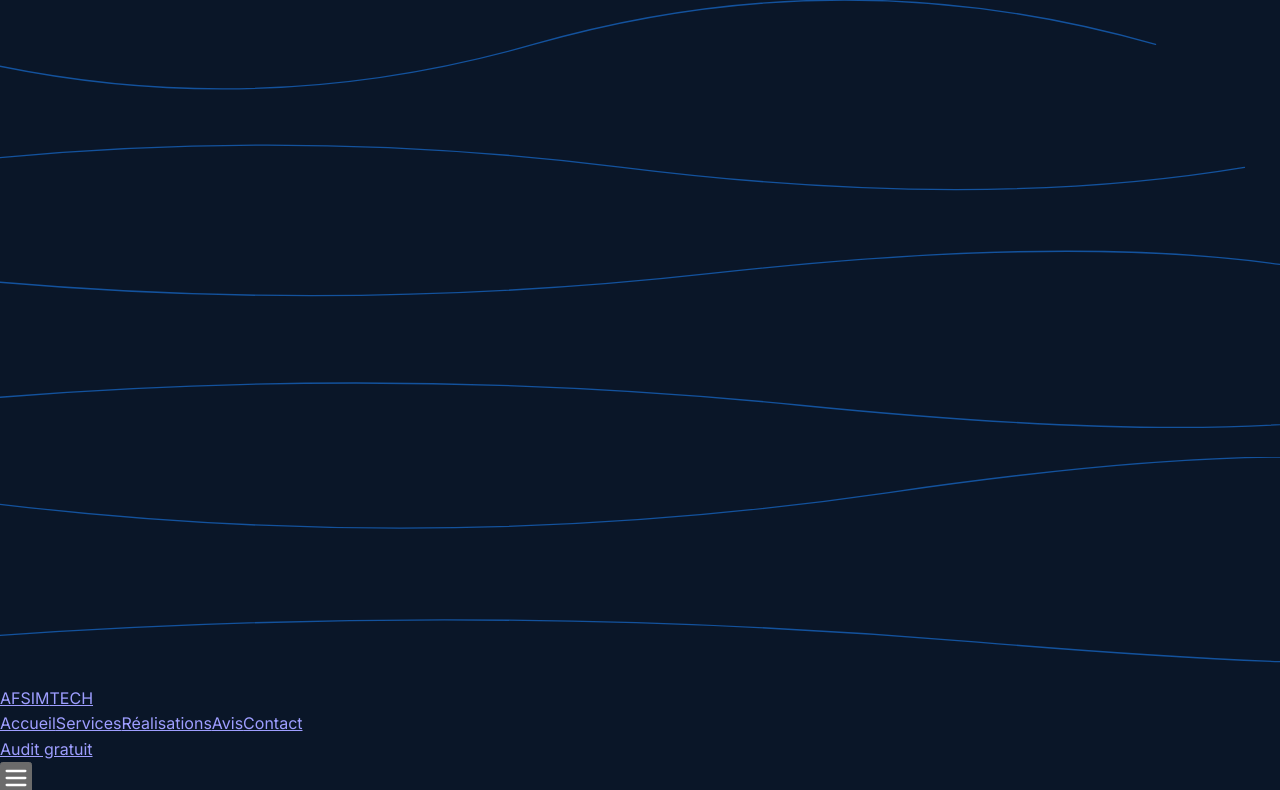
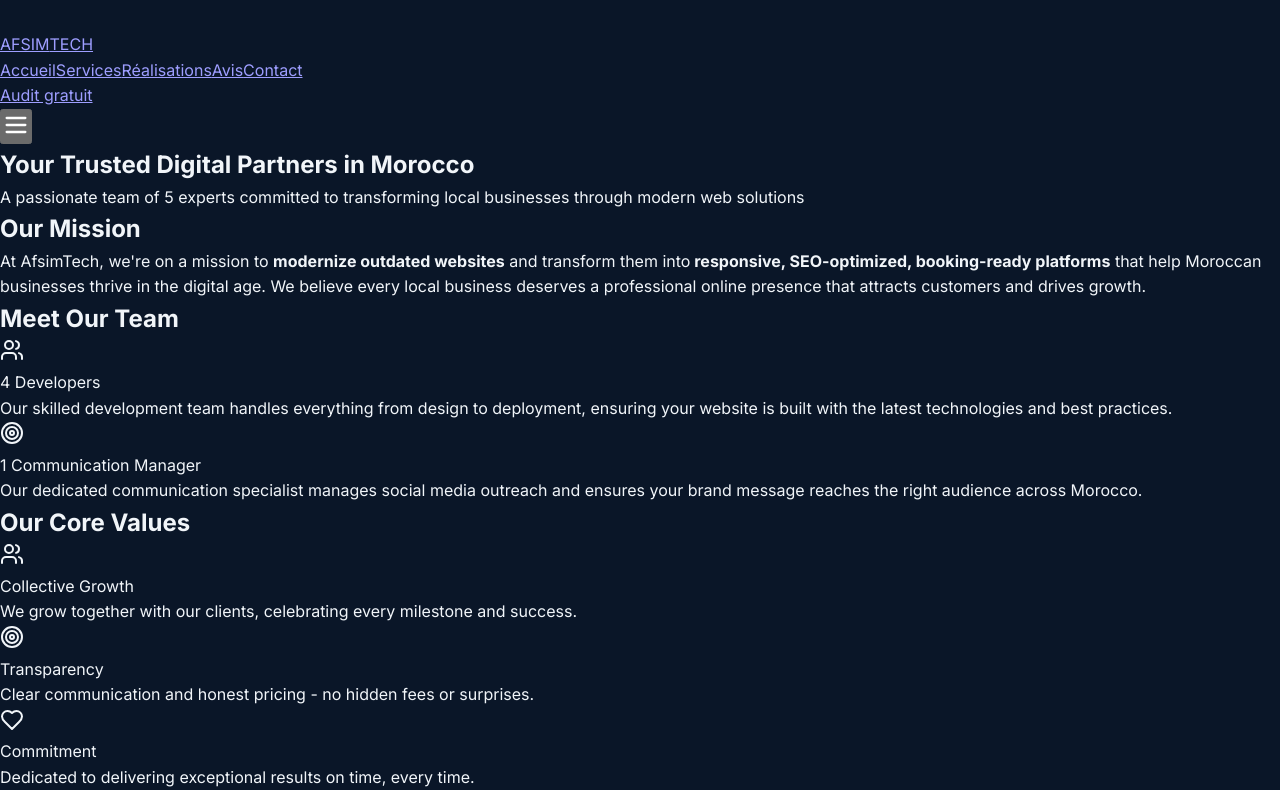
Before and after one commit to Dilali-Ismail/AFSIM.tech, a Next.js app: page /about-us in a window 1280 px wide. Shown: the top 790 px of the page. Built offline with nearby package versions, Linux system fonts and the light colour scheme.

Commit message:
change the background 3

```diff
--- a/components/radial-background.tsx
+++ b/components/radial-background.tsx
@@ -2,77 +2,64 @@
 
 import React from 'react';
 
+// Bokeh particle positions (deterministic, no random for build stability)
+const bokehParticles = [
+    { x: 15, y: 20, size: 3, begin: '0s', duration: 8 },
+    { x: 75, y: 10, size: 2, begin: '-1.5s', duration: 10 },
+    { x: 40, y: 60, size: 4, begin: '-3s', duration: 12 },
+    { x: 85, y: 45, size: 2, begin: '-0.5s', duration: 9 },
+    { x: 25, y: 80, size: 3, begin: '-2s', duration: 11 },
+    { x: 60, y: 25, size: 2, begin: '-4s', duration: 7 },
+    { x: 90, y: 70, size: 3, begin: '-1s', duration: 13 },
+    { x: 10, y: 55, size: 2, begin: '-3.5s', duration: 8 },
+    { x: 50, y: 90, size: 4, begin: '-2.5s', duration: 10 },
+    { x: 70, y: 80, size: 2, begin: '-0.8s', duration: 9 },
+    { x: 30, y: 35, size: 3, begin: '-4.5s', duration: 11 },
+    { x: 55, y: 50, size: 2, begin: '-1.2s', duration: 8 },
+];
+
 export function RadialBackground() {
-    // Generate a few lines with slightly different timings
-    const lines = [
-        { d: "M-100,50 Q250,150 600,50 T1300,50", dur: "15s", begin: "0s", top: "10%" },
-        { d: "M-100,60 Q300,10 700,60 T1400,60", dur: "18s", begin: "-2s", top: "25%" },
-        { d: "M-100,50 Q350,100 800,50 T1500,50", dur: "20s", begin: "-5s", top: "40%" },
-        { d: "M-100,70 Q400,20 900,70 T1600,70", dur: "22s", begin: "-1s", top: "55%" },
-        { d: "M-100,40 Q450,120 1000,40 T1700,40", dur: "16s", begin: "-3s", top: "70%" },
-        { d: "M-100,80 Q500,30 1100,80 T1800,80", dur: "25s", begin: "-8s", top: "85%" },
-    ];
-
     return (
         <div className="fixed inset-0 z-0 pointer-events-none overflow-hidden">
             {/* Base: very dark navy */}
             <div className="absolute inset-0" style={{ background: 'rgb(10, 15, 30)' }} />
 
-            {/* Subtle Ambient Glow */}
+            {/* Cinematic radial glow — brand blue center, breathing */}
             <div
-                className="absolute inset-0 opacity-20 bg-glow-breathe"
+                className="absolute inset-0 bg-glow-breathe"
                 style={{
-                    background: `radial-gradient(circle at 50% 50%, rgba(26, 123, 236, 0.15) 0%, transparent 80%)`,
+                    background: `radial-gradient(ellipse 70% 60% at 50% 50%, rgba(26, 123, 236, 0.45) 0%, rgba(26, 123, 236, 0.15) 35%, rgba(10, 15, 30, 0) 70%)`,
                 }}
             />
 
-            {/* Wavy Lines Pattern */}
-            <div className="absolute inset-0 opacity-10">
-                {lines.map((line, i) => (
-                    <svg
-                        key={i}
-                        className="absolute w-full h-32"
-                        style={{ top: line.top }}
-                        viewBox="0 0 1440 120"
-                        preserveAspectRatio="none"
-                    >
-                        <path
-                            d={line.d}
-                            fill="none"
-                            stroke="rgba(26, 123, 236, 0.6)"
-                            strokeWidth="1.5"
-                            strokeLinecap="round"
-                        >
-                            <animate
-                                attributeName="d"
-                                dur={line.dur}
-                                begin={line.begin}
-                                repeatCount="indefinite"
-                                values={`
-                                    ${line.d};
-                                    M-100,80 Q400,-20 900,80 T1900,80;
-                                    ${line.d}
-                                `}
-                            />
-                        </path>
-                    </svg>
-                ))}
-            </div>
-
-            {/* Secondary diagonal grid / texture for depth (Optional but fits "lines" theme) */}
+            {/* Secondary depth glow — slightly offset for cinematic depth */}
             <div
-                className="absolute inset-0 opacity-[0.03]"
+                className="absolute inset-0"
                 style={{
-                    backgroundImage: `linear-gradient(rgba(26, 123, 236, 0.2) 1px, transparent 1px), linear-gradient(90deg, rgba(26, 123, 236, 0.2) 1px, transparent 1px)`,
-                    backgroundSize: '40px 40px'
+                    background: `radial-gradient(ellipse 40% 40% at 30% 70%, rgba(26, 80, 200, 0.18) 0%, transparent 60%),
+                                 radial-gradient(ellipse 30% 30% at 75% 20%, rgba(26, 123, 236, 0.12) 0%, transparent 60%)`,
                 }}
             />
 
             {/* Film grain texture */}
-            <div className="absolute inset-0 bg-film-grain opacity-[0.03]" />
+            <div className="absolute inset-0 bg-film-grain opacity-[0.035]" />
 
-            {/* Darkening Overlay for Content focus */}
-            <div className="absolute inset-0 bg-gradient-to-b from-black/20 via-transparent to-black/20" />
+            {/* Bokeh particles */}
+            {bokehParticles.map((p, i) => (
+                <div
+                    key={i}
+                    className="absolute rounded-full bg-white transition-opacity duration-1000"
+                    style={{
+                        left: `${p.x}%`,
+                        top: `${p.y}%`,
+                        width: `${p.size}px`,
+                        height: `${p.size}px`,
+                        opacity: 0,
+                        filter: `blur(${p.size * 0.8}px)`,
+                        animation: `bokeh-float ${p.duration}s ease-in-out ${p.begin} infinite`,
+                    }}
+                />
+            ))}
         </div>
     );
 }
```
